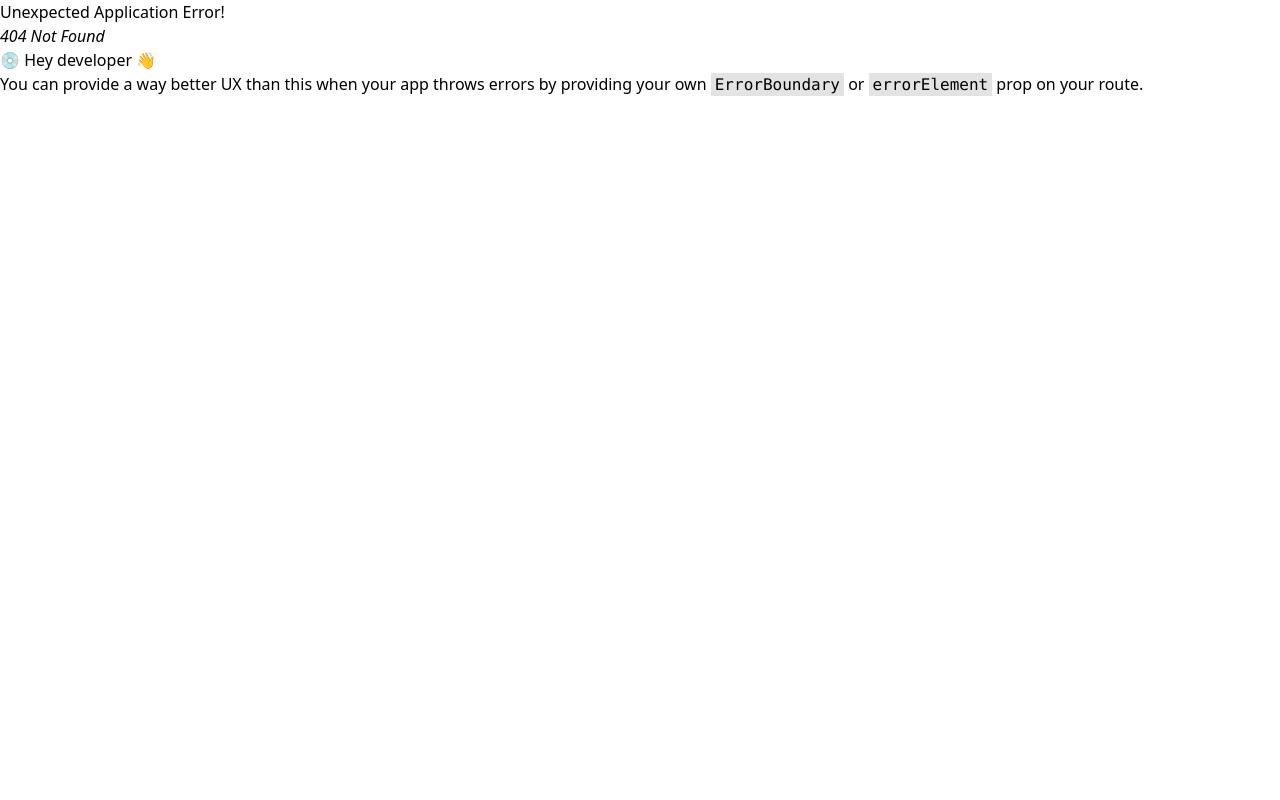
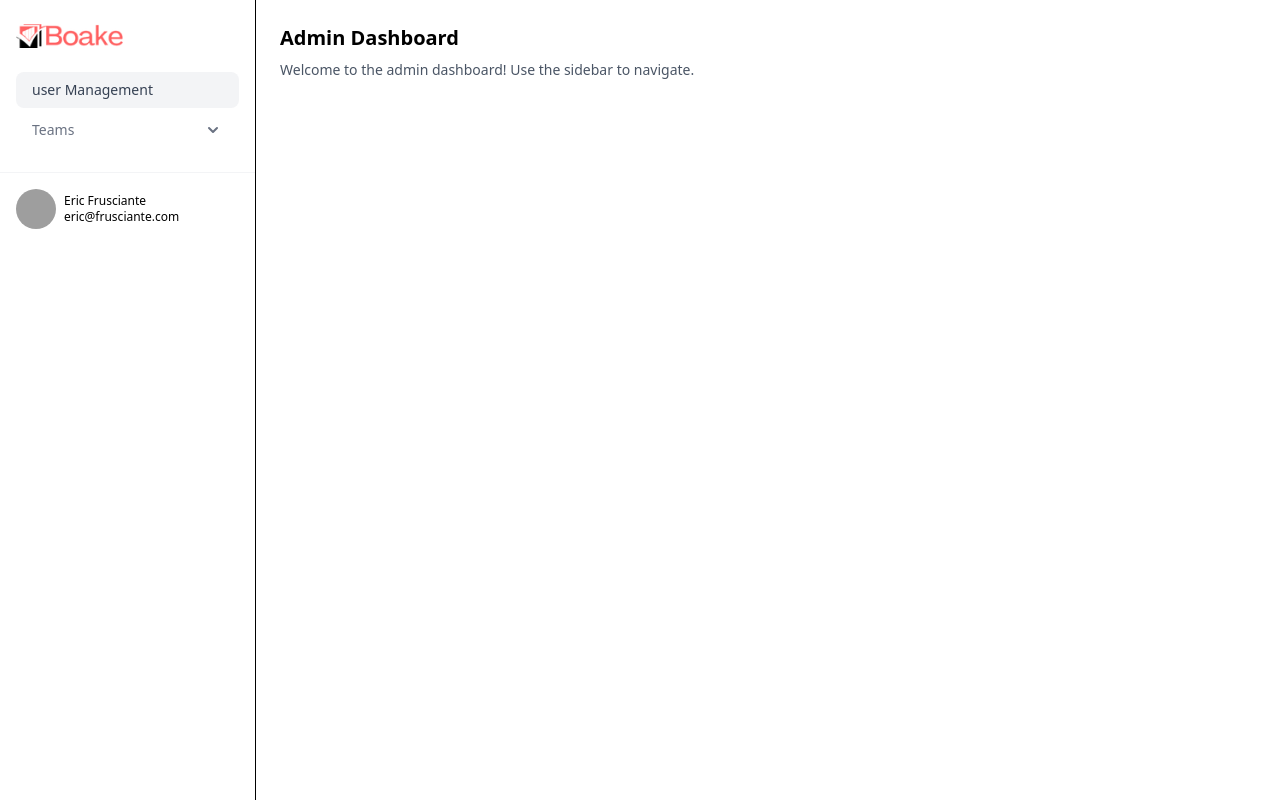
Before and after one commit to pronoybanik/Book-shop-frontend, a React (Vite) app: page /dashboard in a window 1280 px wide. Before the commit this address had no page. Built offline with nearby package versions, Linux system fonts and the light colour scheme; grey boxes are pictures that could not be loaded.

Commit message:
set dashboard

```diff
--- /dev/null
+++ b/src/components/LayOut/AdminLayOut.tsx
@@ -0,0 +1,12 @@
+import React from "react";
+import AdminDashboard from "../../pages/AdminDashboard/AdminDashboard";
+
+const AdminLayOut = () => {
+  return (
+    <div>
+      <AdminDashboard />
+    </div>
+  );
+};
+
+export default AdminLayOut;
--- /dev/null
+++ b/src/pages/AdminDashboard/AdminDashboard.tsx
@@ -0,0 +1,114 @@
+import React from "react";
+import { Link, Outlet } from "react-router-dom";
+import imageIcons from "../../images/logo_125x.png";
+
+const AdminDashboard = () => {
+  return (
+    <div className="flex flex-col h-screen md:flex-row bg-white">
+      {/* Sidebar */}
+      <div className="w-full md:w-64 h-full flex-shrink-0 border-r bg-white">
+        <div className="px-4 py-6">
+          {/* Logo */}
+          <div className="md:flex md:items-center md:gap-12">
+            <Link to="/" className="block">
+              <span className="sr-only">Home</span>
+              <div className="flex gap-1 font-serif">
+                <img
+                  src={imageIcons}
+                  alt="Logo"
+                  style={{ height: "24px", marginRight: "8px" }}
+                />
+              </div>
+            </Link>
+          </div>
+
+          <ul className="mt-6 space-y-1">
+            <li>
+              <Link
+                to=""
+                className="block rounded-lg bg-gray-100 px-4 py-2 text-sm font-medium text-gray-700"
+              >
+                user Management
+              </Link>
+            </li>
+
+            <li>
+              <details className="group [&_summary::-webkit-details-marker]:hidden">
+                <summary className="flex cursor-pointer items-center justify-between rounded-lg px-4 py-2 text-gray-500 hover:bg-gray-100 hover:text-gray-700">
+                  <span className="text-sm font-medium"> Teams </span>
+
+                  <span className="shrink-0 transition duration-300 group-open:-rotate-180">
+                    <svg
+                      xmlns="http://www.w3.org/2000/svg"
+                      className="w-5 h-5"
+                      viewBox="0 0 20 20"
+                      fill="currentColor"
+                    >
+                      <path
+                        fillRule="evenodd"
+                        d="M5.293 7.293a1 1 0 011.414 0L10 10.586l3.293-3.293a1 1 0 111.414 1.414l-4 4a1 1 0 01-1.414 0l-4-4a1 1 0 010-1.414z"
+                        clipRule="evenodd"
+                      />
+                    </svg>
+                  </span>
+                </summary>
+
+                <ul className="mt-2 space-y-1 px-4">
+                  <li>
+                    <a
+                      href="#"
+                      className="block rounded-lg px-4 py-2 text-sm font-medium text-gray-500 hover:bg-gray-100 hover:text-gray-700"
+                    >
+                      Banned Users
+                    </a>
+                  </li>
+
+                  <li>
+                    <a
+                      href="#"
+                      className="block rounded-lg px-4 py-2 text-sm font-medium text-gray-500 hover:bg-gray-100 hover:text-gray-700"
+                    >
+                      Calendar
+                    </a>
+                  </li>
+                </ul>
+              </details>
+            </li>
+          </ul>
+        </div>
+
+        <div className="sticky inset-x-0 bottom-0 border-t border-gray-100">
+          <a
+            href="#"
+            className="flex items-center gap-2 bg-white p-4 hover:bg-gray-50"
+          >
+            <img
+              alt="User Avatar"
+              src="https://images.unsplash.com/photo-1600486913747-55e5470d6f40?ixlib=rb-1.2.1&ixid=MnwxMjA3fDB8MHxwaG90by1wYWdlfHx8fGVufDB8fHx8&auto=format&fit=crop&w=1770&q=80"
+              className="h-10 w-10 rounded-full object-cover"
+            />
+
+            <div>
+              <p className="text-xs">
+                <strong className="block font-medium">Eric Frusciante</strong>
+
+                <span> eric@frusciante.com </span>
+              </p>
+            </div>
+          </a>
+        </div>
+      </div>
+
+      {/* Main Content */}
+      <main className="flex-1 p-6 overflow-y-auto">
+        <h1 className="text-xl font-bold">Admin Dashboard</h1>
+        <p className="mt-2 text-sm text-gray-600">
+          Welcome to the admin dashboard! Use the sidebar to navigate.
+          <Outlet />
+        </p>
+      </main>
+    </div>
+  );
+};
+
+export default AdminDashboard;
--- /dev/null
+++ b/src/pages/AdminDashboard/UserManage.tsx
@@ -0,0 +1,7 @@
+import React from "react";
+
+const UserManage = () => {
+  return <div>user Management</div>;
+};
+
+export default UserManage;
--- /dev/null
+++ b/src/routes/Admin.Routes.tsx
@@ -0,0 +1,25 @@
+import AdminDashboard from "../pages/AdminDashboard/AdminDashboard";
+import UserManage from "../pages/AdminDashboard/UserManage";
+
+export const adminPaths = [
+  {
+    name: "Dashboard",
+    path: "/dashboard",
+    element: <AdminDashboard />,
+  },
+  {
+    name: "user Management",
+    path: "/user-management",
+    element: <UserManage />,
+  },
+//   {
+//     name: "User Management",
+//     children: [
+//       {
+//         name: "User Manage",
+//         path: "/user-Manage",
+//         element: <UserManage />,
+//       },
+//     ],
+//   },
+];
--- a/src/routes/Home.Routes.tsx
+++ b/src/routes/Home.Routes.tsx
@@ -21,7 +21,6 @@ export const NavbarPath = [
     element: <AllProducts />,
   },
   {
-    // name: "Books",
     path: "/productDetails",
     element: <ProductDetails />,
   },
--- a/src/routes/MainRoutes.tsx
+++ b/src/routes/MainRoutes.tsx
@@ -4,6 +4,7 @@ import Login from "../pages/Login/Login";
 import Registration from "../pages/Registration/Registration";
 import { routeGenerator } from "../utils/routesGenerator";
 import { NavbarPath } from "./Home.Routes";
+import AdminLayOut from "../components/LayOut/AdminLayOut";
 
 const MainRoutes = createBrowserRouter([
   {
@@ -19,6 +20,10 @@ const MainRoutes = createBrowserRouter([
     path: "/registration",
     element: <Registration />,
   },
+  {
+    path: "/dashboard",
+    element: <AdminLayOut />
+  },
 ]);
 
 export default MainRoutes;
```
